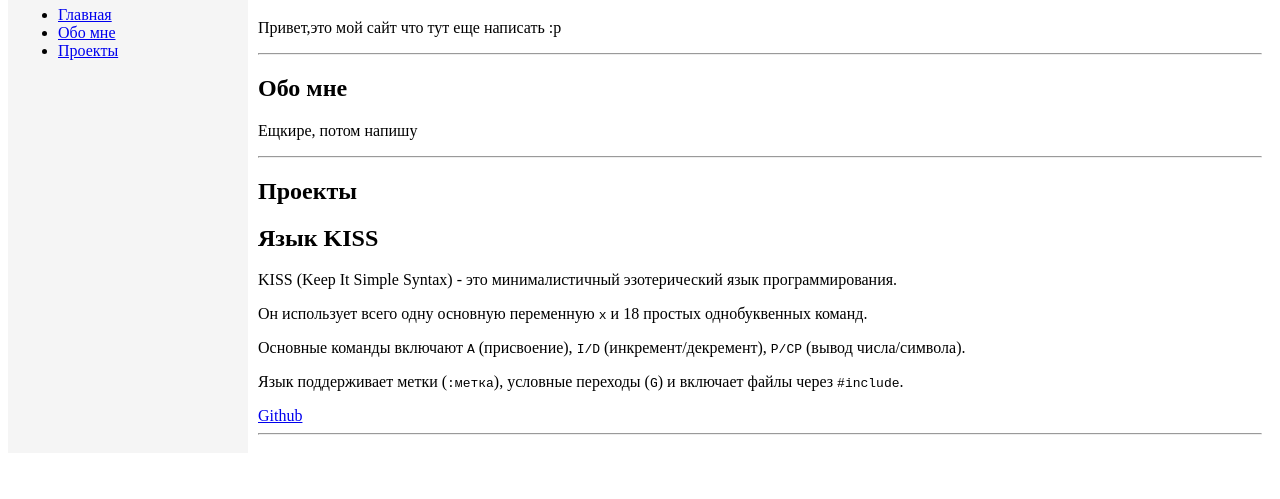
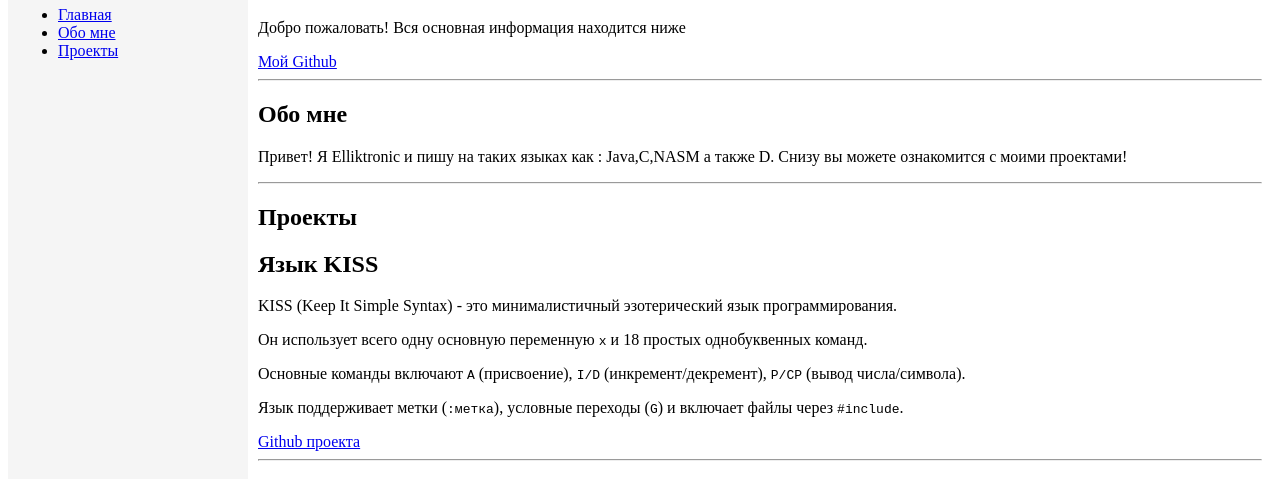
Before and after one commit to elrt/elrt.github.io, a plain HTML site: page index.html in a window 1280 px wide. Shown: the part 79-578 px from the top of the page. Drawn offline with Linux system fonts and the light colour scheme.

Commit message:
Update index.html

```diff
--- a/index.html
+++ b/index.html
@@ -26,15 +26,16 @@
           <header>
             <h1 id="main" tabindex="0">Главная</h1>
             <p>
-              Привет,это мой сайт что тут еще написать :p
+              Добро пожаловать! Вся основная информация находится ниже
             </p>
+            <a href="https://github.com/elrt">Мой Github</a>
             <hr />
           </header>
 
           <main>
             <section id="about" aria-labelledby="about-title">
               <h2 id="about-title" tabindex="0">Обо мне</h2>
-              <p>Ещкире, потом напишу</p>
+              <p>Привет! Я Elliktronic и пишу на таких языках как : Java,C,NASM а также D. Снизу вы можете ознакомится с моими проектами!</p>
             </section>
             <hr />
  <section id="projects" aria-labelledby="about-title">
@@ -44,7 +45,7 @@
     <p>Он использует всего одну основную переменную <code>x</code> и 18 простых однобуквенных команд.</p>
     <p>Основные команды включают <code>A</code> (присвоение), <code>I/D</code> (инкремент/декремент), <code>P/CP</code> (вывод числа/символа).</p>
     <p>Язык поддерживает метки (<code>:метка</code>), условные переходы (<code>G</code>) и включает файлы через <code>#include</code>.</p>
-             <a href="https://github.com/elrt/KISS-lang">Github</a>
+             <a href="https://github.com/elrt/KISS-lang">Github проекта</a>
             </section>
             <hr />
           </main>
```
